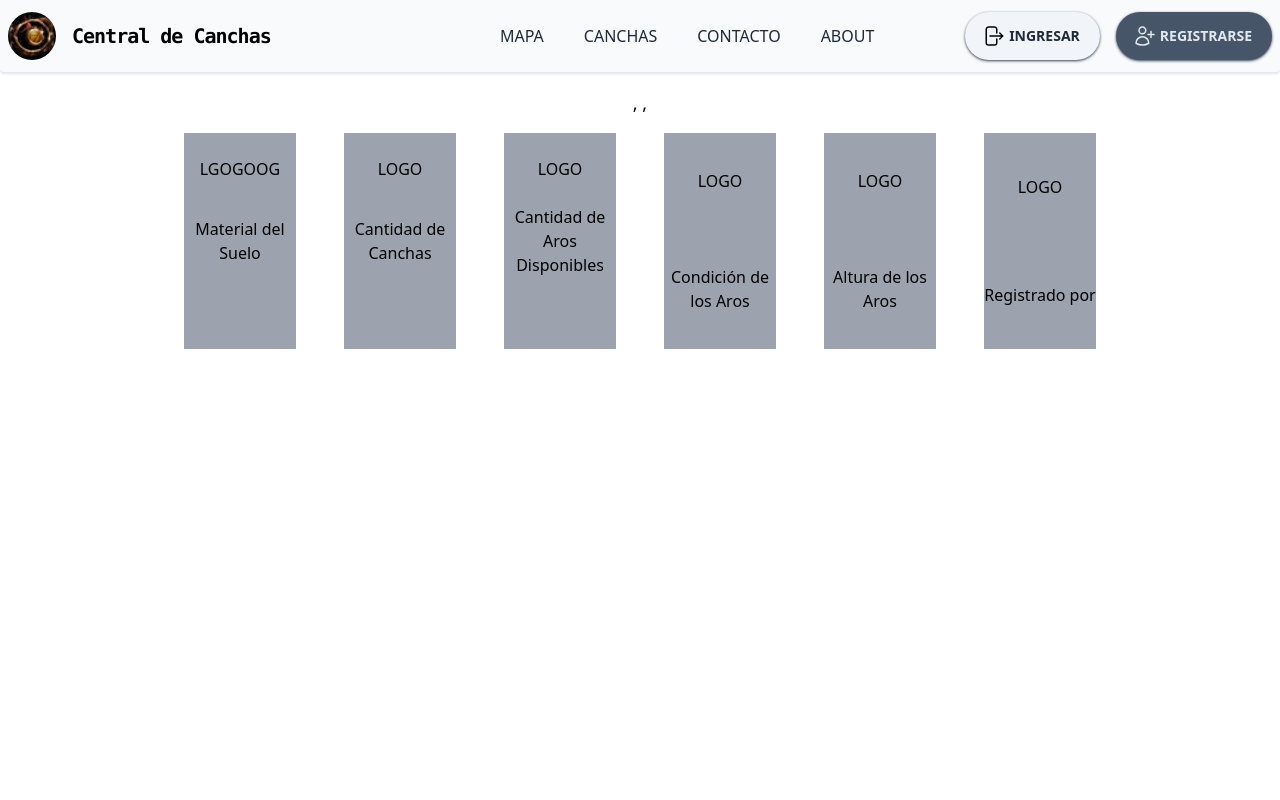
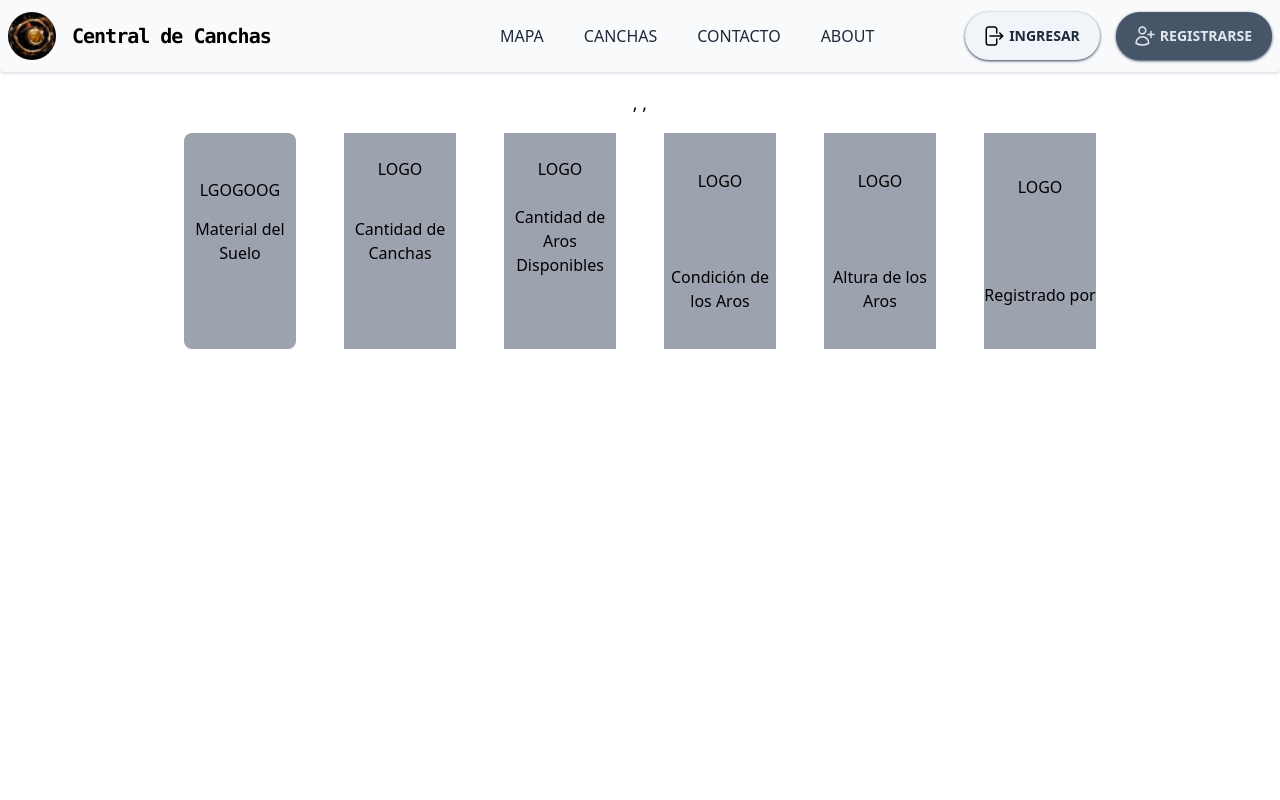
Before and after one commit to kevinlink123/central-de-canchas, a Next.js app: page /canchas/1 in a window 1280 px wide. Shown: the top 800 px of the page. Built offline with nearby package versions, Linux system fonts and the light colour scheme; no server answers; the database is empty.

Commit message:
refactor(card): Added minor changes to Card component

```diff
--- a/components/Card.tsx
+++ b/components/Card.tsx
@@ -1,14 +1,15 @@
+import { LatLngTuple } from "leaflet";
 import React, { ReactElement } from "react";
 
 interface CardProps {
     logo: ReactElement;
     infoName: string;
-    data: string;
+    data: string | LatLngTuple;
 }
 
 export default function Card(props: CardProps) {
     return (
-        <div className="info-card grid grid-rows-3 text-center items-center bg-gray-400 mx-6">
+        <div className="info-card grid grid-rows-3 text-center items-center bg-gray-400 mx-6 py-8 px-2 rounded-lg">
             <div>{props.logo}</div>
             <div className="text-center">{props.infoName}</div>
             {props.data}
```
